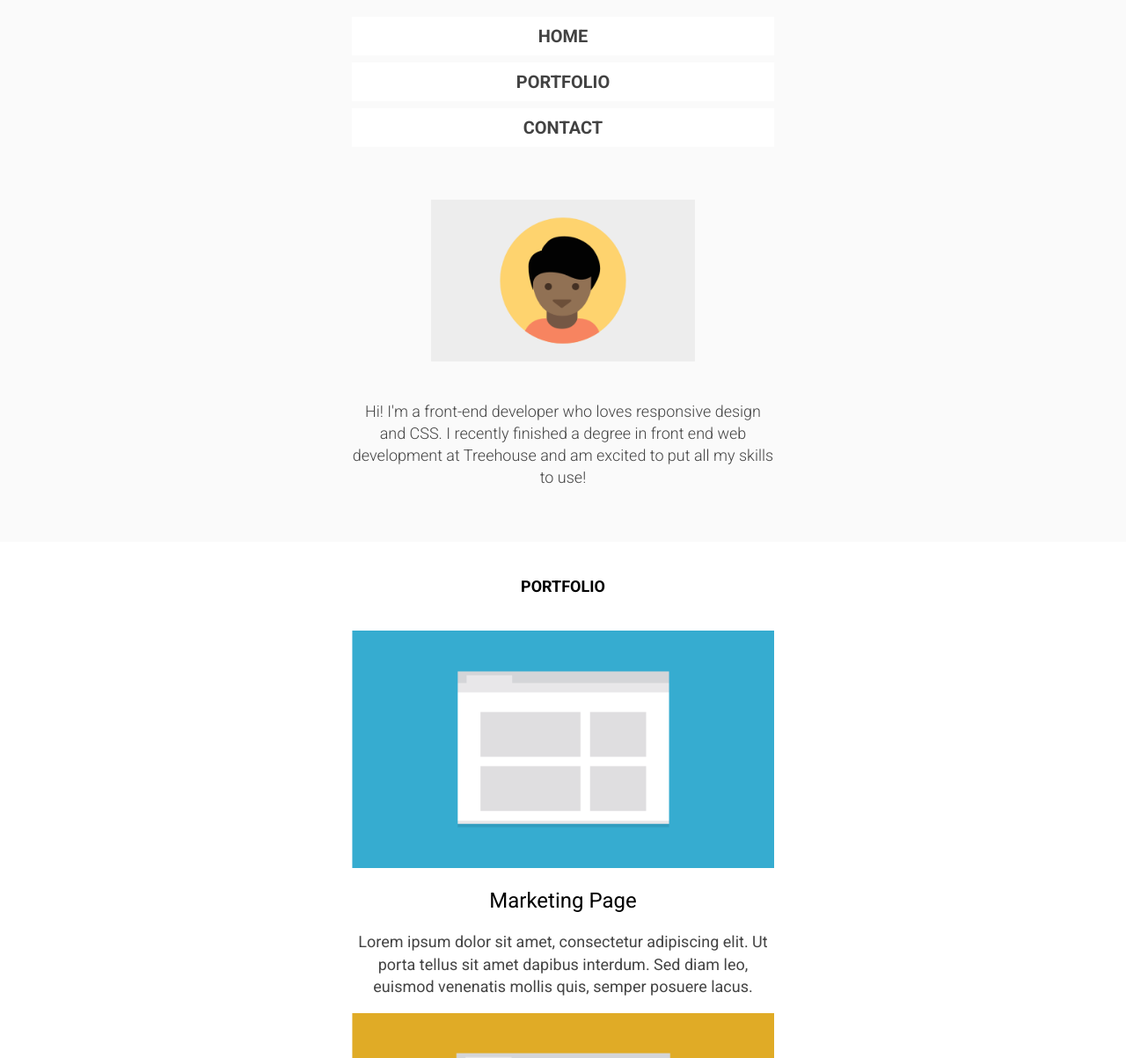
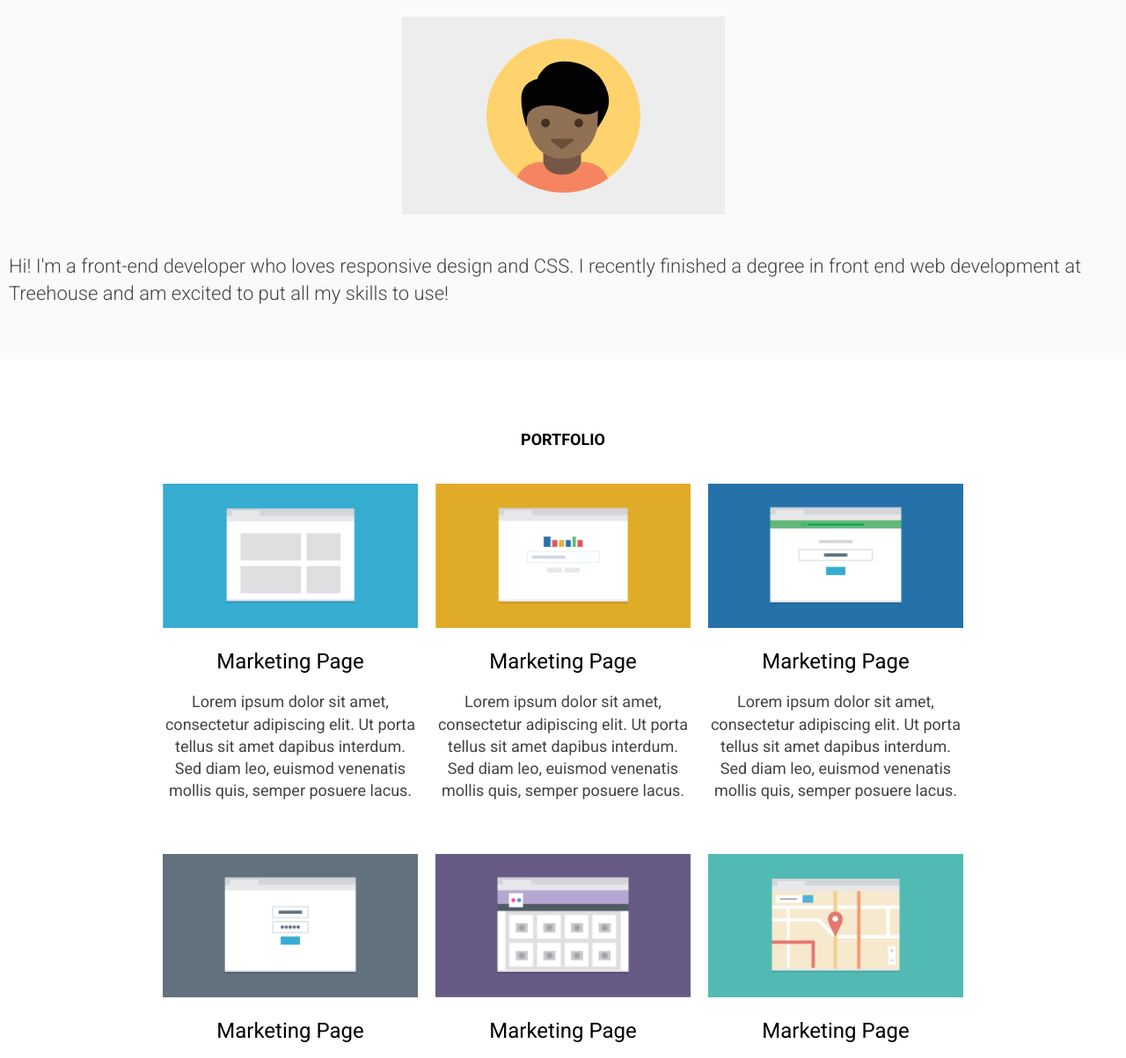
Before and after one commit to ucanhlam01/responsive_layout_v2, a plain HTML site: page index.html in a window 1280 px wide. Shown: the part 126-1329 px from the top of the page at 88% size. Drawn offline with Linux system fonts and the light colour scheme; a web font is replaced by a local one.

Commit message:
Styles for different screen sizes

```diff
--- a/css/styles.css
+++ b/css/styles.css
@@ -23,8 +23,10 @@ ul {
   clear: both;
 }
 
-header,
+.main-nav,
+.profile-container,
 .project-list,
+.contact,
 footer {
 	max-width: 480px;
 	margin: auto;
@@ -50,6 +52,7 @@ p {
 a {
 	text-decoration: none;
 	color: #424242;
+	font-weight: bold;
 }
 
 a:hover {
@@ -64,6 +67,15 @@ a:hover {
 
 header {
 	margin-bottom: 60px;
+	padding: 0px 10px;
+}
+
+.main-nav,
+.nav-menu {
+	display: flex;
+	flex-wrap: wrap;
+	flex-direction: column;
+	width: 100%;
 }
 
 .main-nav h1 {
@@ -75,18 +87,21 @@ header {
 	margin-bottom: 60px;
 }
 
-.main-nav .nav-menu li{
+.main-nav .nav-menu li {
 	background-color: #fff;
-	padding: 10px 0;
-	margin: 8px auto;
-	font-weight: bold;
-	max-width: 100%;
+	padding: 10px;
+	margin: 5px 15px;
+	flex-grow: 1;
 	font-size: 20px;
+}
+
+.profile-container {
+	display: flex;
+	flex-direction: column;
 }
 
 .profile-img-container {
 	margin: 0 auto 40px;
-	max-width: 300px;
 }
 
 .intro {
@@ -98,22 +113,185 @@ header {
 
 .projects {
 	background: #fff;
-	padding: 0 10px;
+	padding: 40px 10px;
+}
+
+.project-list {
+	display: flex;
+	flex-wrap: wrap;
+	justify-content: space-around;
 }
 
 .projects .box {
-	float: left;
 	width: 100%;
-
 }
 
 .projects .project-title {
 	font-weight: normal;
 }
 
-
-img {
+.projects img {
 	max-width: 100%;
 }
 
-/* Links Style */
+.project-description {
+	margin-bottom: 60px;
+}
+
+/* Section Style - Contact */
+
+.contact {
+	padding: 40px 10px;
+}
+
+.email a,
+.phone a{
+	margin-left: 30px;
+}
+
+/* Section Style - Footer */
+
+footer {
+	border-top: 1px solid #ddd;
+	padding: 40px 10px;
+}
+
+.footer-container {
+	display: flex;
+	justify-content: space-between;
+}
+
+footer p {
+	font-weight: bold;
+}
+
+footer .back-to-top {
+	order: 1;
+}
+
+footer .footer-menu {
+	display: none;
+}
+
+
+/* Media queries - Medium screen size*/
+
+@media (min-width: 720px) {
+
+	.main-nav,
+	.profile-container,
+	.project-list,
+	.contact,
+	footer {
+		max-width: 100%;
+		padding-left: 25px;
+		padding-right: 25px;
+	}
+
+	.nav-menu {
+		flex-direction: row;
+	}
+
+	.main-nav .nav-menu li {
+		background-color: transparent;
+	}
+
+	.profile-container {
+		flex-direction: row;
+	}
+
+	.profile-img-container {
+		flex: 1;
+	}
+
+	.intro {
+		font-size: 22px;
+		margin: 0 15px 0 0;
+		text-align: left;
+		order: -1;
+		flex: 3;
+	}
+
+	.project-list {
+		flex-direction: row;
+	}
+
+	.project-list .box {
+		flex: 1 40%;
+		margin: 0 10px;
+	}
+
+	.contact p {
+		max-width: 80%;
+		margin-left: auto;
+		margin-right: auto;
+	}
+
+	footer {
+		padding-bottom: 80px;
+	}
+
+	footer .back-to-top {
+		display: none;
+	}
+
+	footer .footer-menu {
+		display: inline;
+	}
+
+	footer .footer-menu li {
+		display: inline-block;
+		margin: 1em;
+	}
+}
+
+/* Media queries - Large screen size*/
+
+@media (min-width: 1020px) {
+
+	.main-nav,
+	.profile-container,
+	.project-list {
+		max-width: 980px;
+	}
+
+	.main-nav {
+		flex-direction: row;
+		justify-content: space-between;
+		align-items: center;
+	}
+
+	.main-nav .nav-menu {
+		max-width: 40%;
+		margin-bottom: 0;
+		justify-content: flex-end;
+		text-align: right;
+	}
+
+	.main-nav .nav-menu li {
+		margin: 0;
+	}
+
+	.main-nav .nav-menu li:last-child {
+		padding-right: 0;
+	}
+
+	.page-title {
+		flex: 1;
+		text-align: left;
+	}
+
+	.nav-menu {
+		flex: 1;
+	}
+
+	.project-list .box {
+		flex: 1 30%;
+		margin: 0 10px;
+	}
+
+	footer {
+		padding-bottom: 20px;
+	}
+
+}
```
